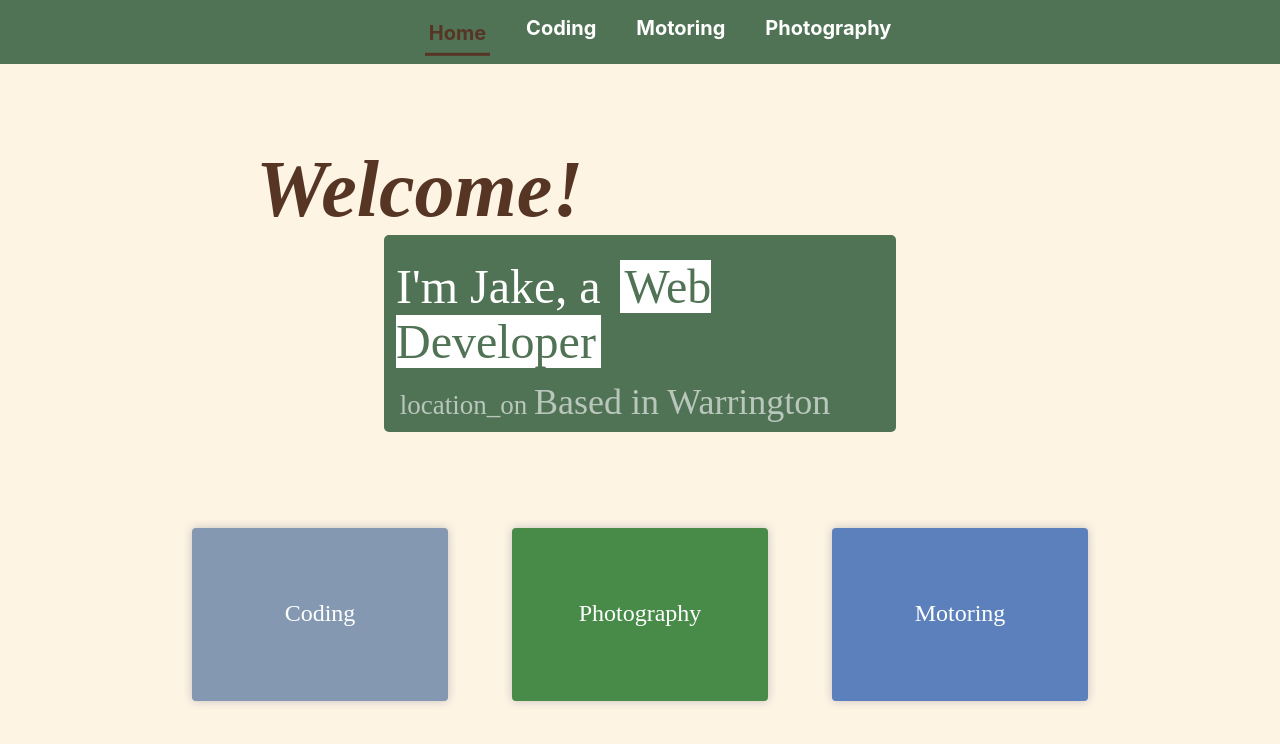
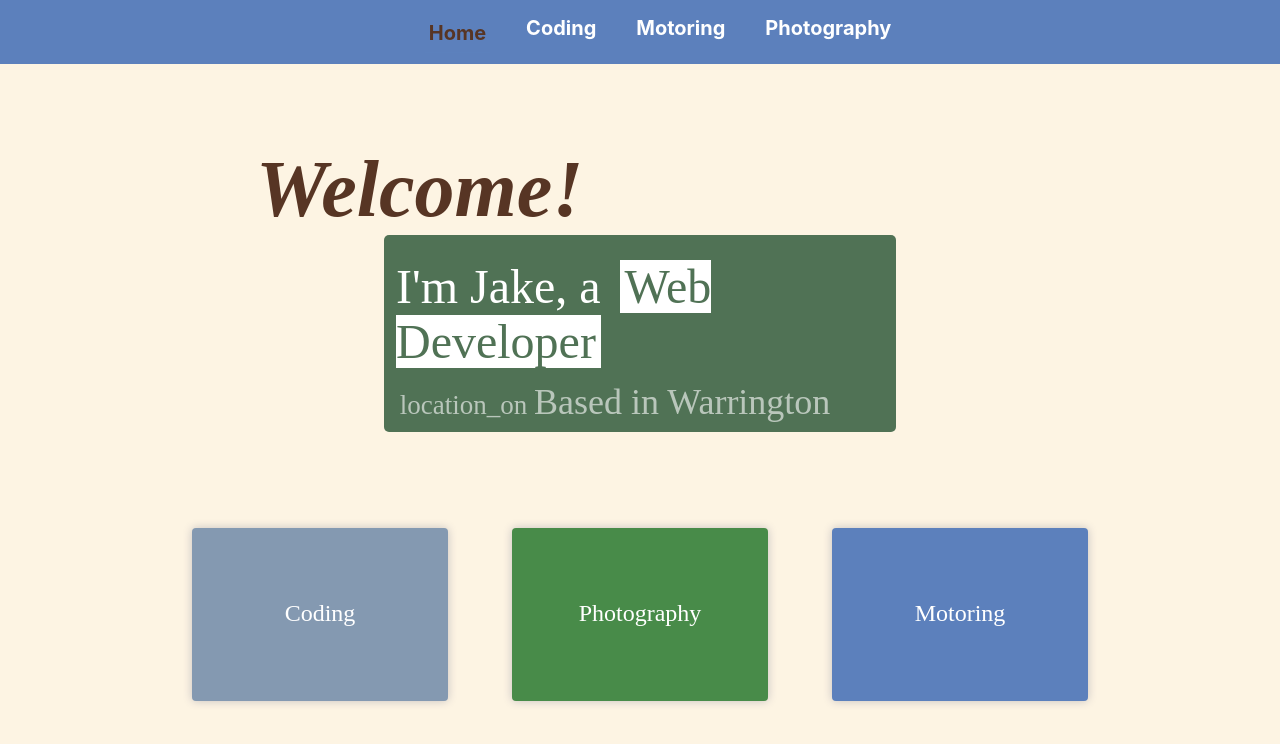
Before and after one commit to siskiuslide/personal-site, a React (Create React App) app: page /home in a window 1280 px wide. In both pictures the pointer is over the item "Home". Shown: the top 744 px of the page. Built offline with nearby package versions, Linux system fonts and the light colour scheme.

Commit message:
navbar colour change

```diff
--- a/src/components/Navbar/Navbar.css
+++ b/src/components/Navbar/Navbar.css
@@ -4,7 +4,7 @@
   justify-content: center;
   margin-block: 0;
   height: 4em;
-  background-color: var(--amazongreen);
+  background-color: var(--glaucousblue);
 }
 .navbar > li {
   margin: 1em;
@@ -26,7 +26,7 @@
 .header > li:active {
   color: black;
   transform: translateY(0.3em);
-  border-bottom: 3px solid var(--bistrebrown);
+  border-bottom: 3px solid var(--glaucousblue);
 }
 
 li > a.activePage {
```
